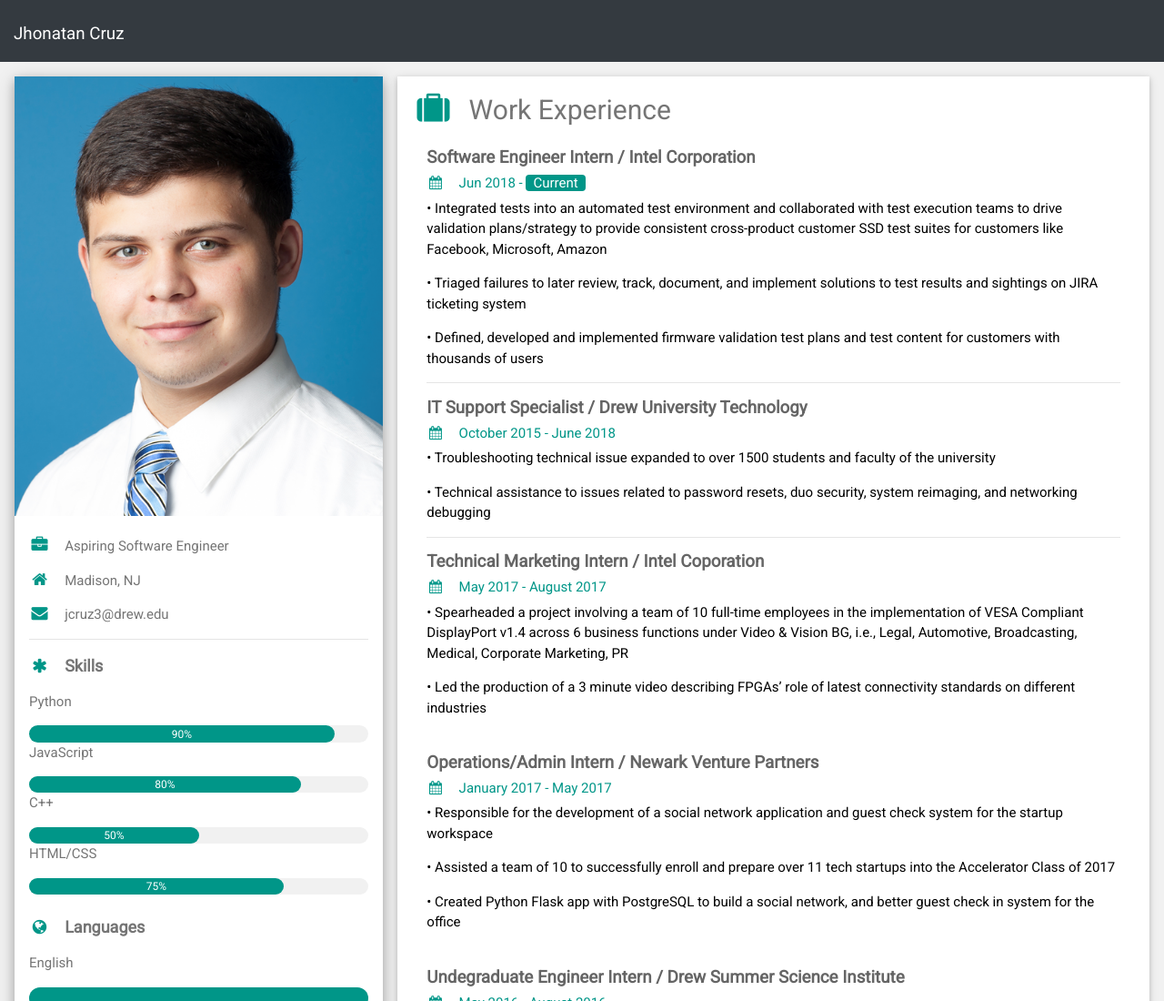
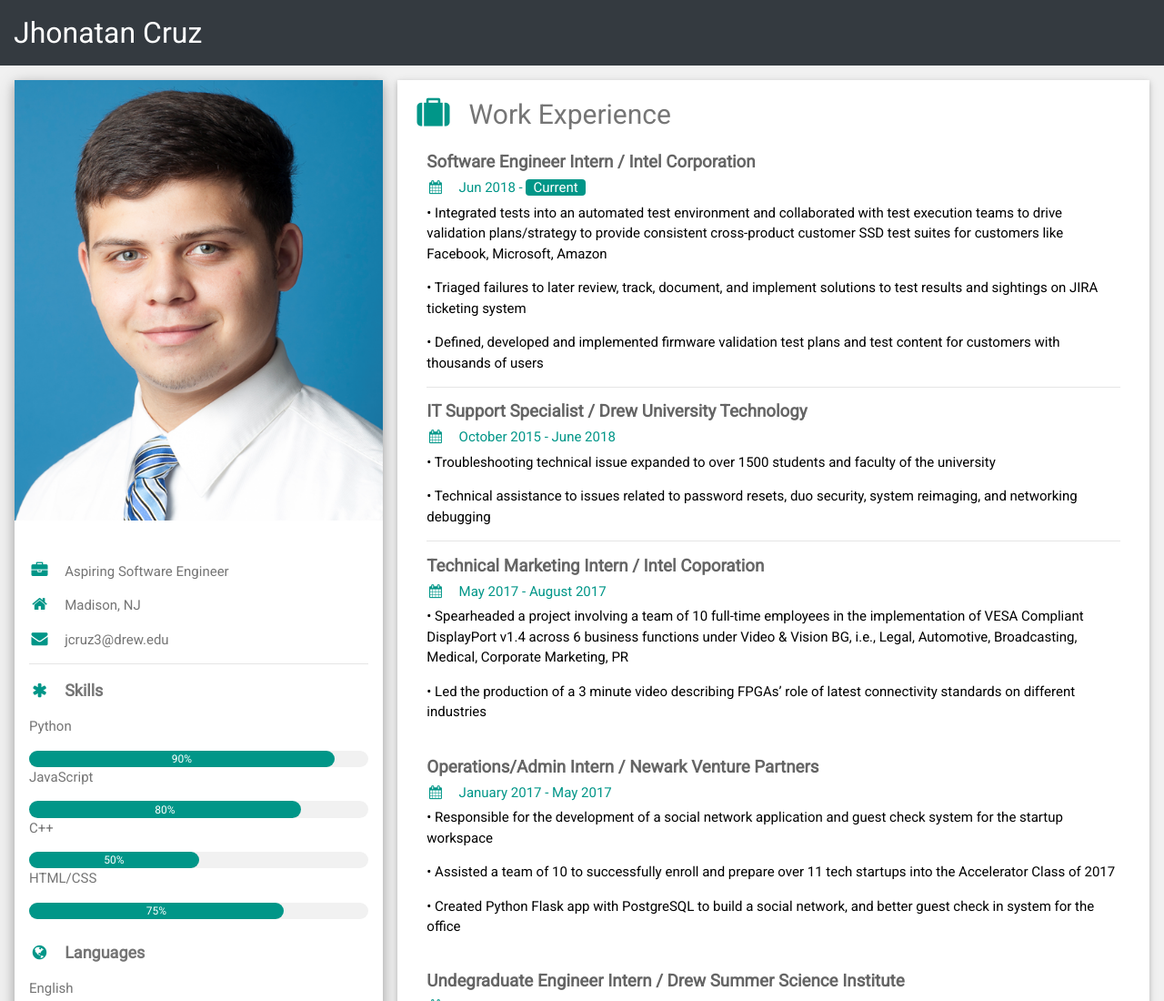
Before and after one commit to jhonatancruz/jhonatancruz.github.io, a plain HTML site: page index.html in a window 1280 px wide. Shown: the top 1100 px of the page at 91% size. Drawn offline with nearby package versions, Linux system fonts and the light colour scheme.

Commit message:
Size for text in navbar

```diff
--- a/index.html
+++ b/index.html
@@ -12,7 +12,7 @@
 html,body,h1,h2,h3,h4,h5,h6 {font-family: "Roboto", sans-serif}
 </style>
 <nav class="navbar navbar-dark bg-dark">
-  <h1><a class="navbar-brand" href="/">Jhonatan Cruz</a></h1>
+  <a class="navbar-brand" href="/"><font size="6">Jhonatan Cruz</font></a>
 </nav>
 
 <body class="w3-light-grey">
@@ -31,6 +31,7 @@ html,body,h1,h2,h3,h4,h5,h6 {font-family: "Roboto", sans-serif}
          </div>
       </div>
       <br>
+        <br>
       <div class="w3-container">
 
 
```
